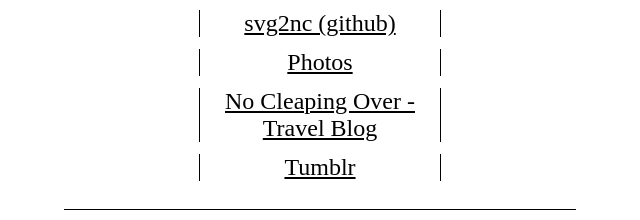
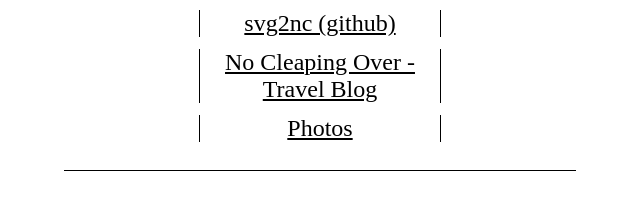
Before and after one commit to paulmecklenburg/paulmecklenburg.github.io, a plain HTML site: page index.html in a window 1280 px wide. Shown: the part 156-376 px from the top of the page, without its empty margins (320-960 px from the left). Drawn offline with Linux system fonts and the light colour scheme.

Commit message:
remove tumblr link

```diff
--- a/index.html
+++ b/index.html
@@ -49,13 +49,10 @@
         <a href="https://github.com/paulmecklenburg/svg2nc">svg2nc (github)</a>
       </div>
       <div class="menuitem">
-        <a href="https://picasaweb.google.com/102852938403643593093">Photos</a>
-      </div>
-      <div class="menuitem">
         <a href="http://nocleapingover.blogspot.com">No Cleaping Over - Travel Blog</a>
       </div>
       <div class="menuitem">
-        <a href="http://paulmecklenburg.tumblr.com">Tumblr</a>
+        <a href="https://picasaweb.google.com/102852938403643593093">Photos</a>
       </div>
     </div>
 
```
